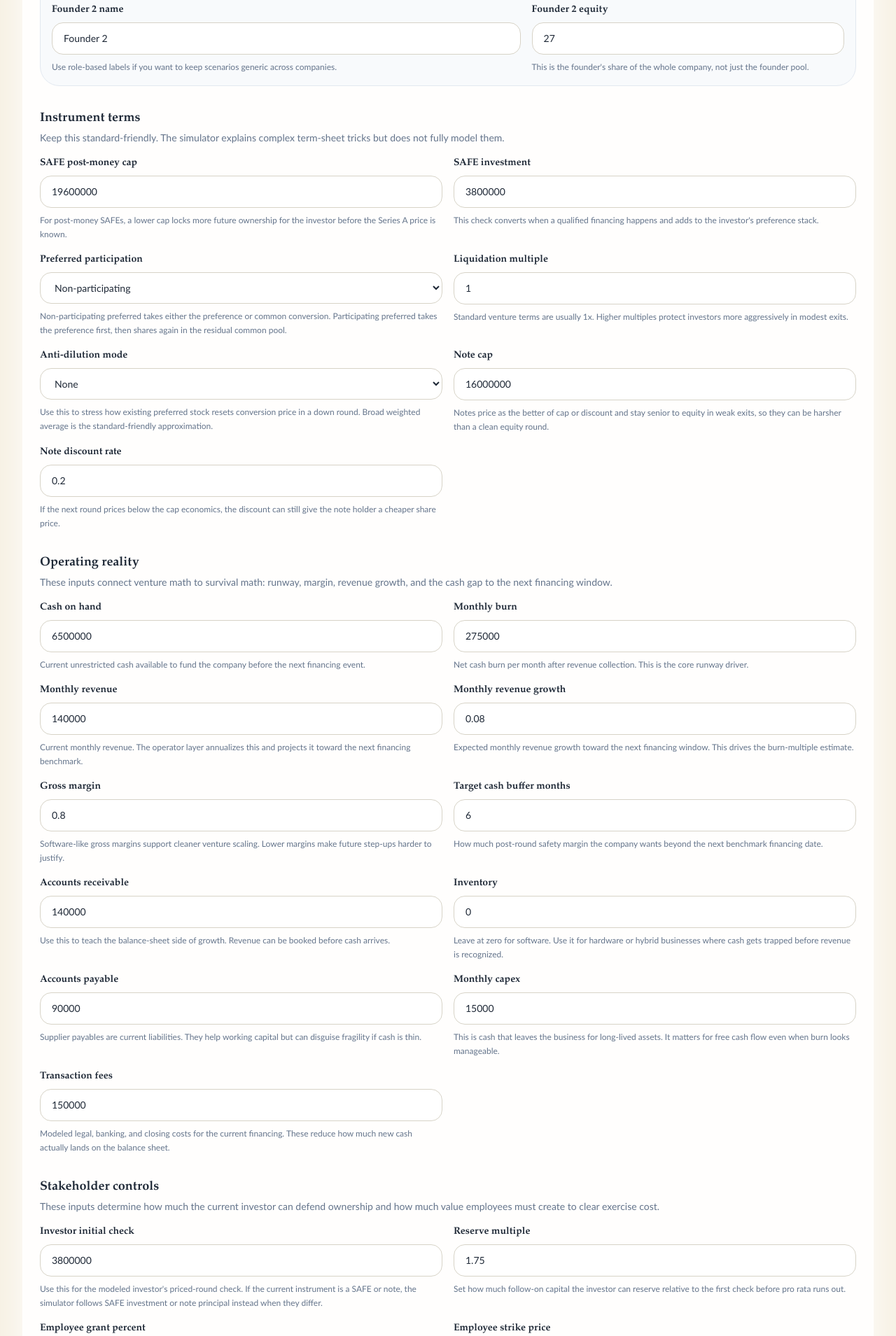
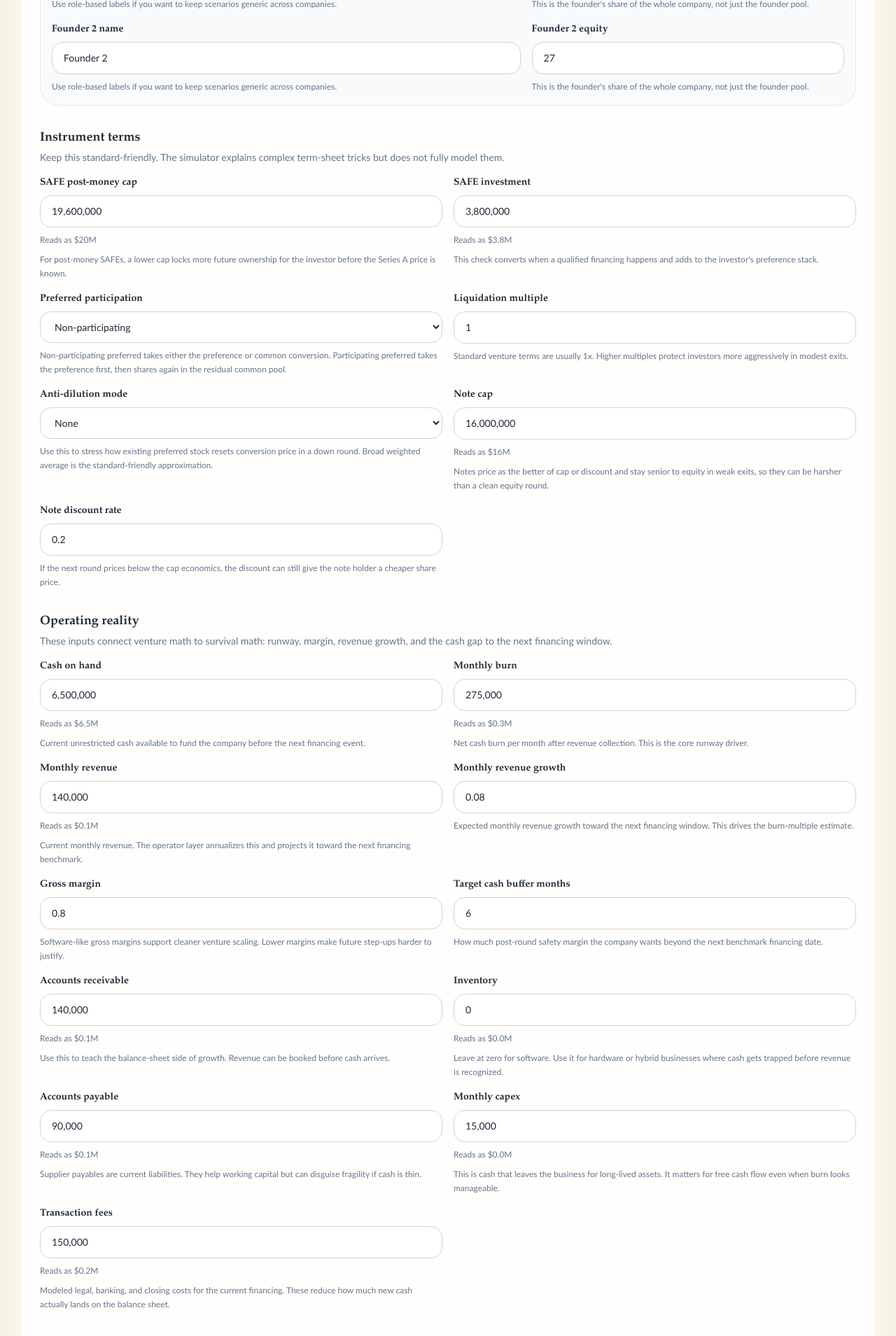
Before and after one commit to imranamindar-rgb/venture-math-lab, a Next.js app: page /cap-table in a window 1280 px wide. Shown: the part 1579-3488 px from the top of the page at 70% size. Built offline with nearby package versions, Linux system fonts and the light colour scheme.

Commit message:
Add formatted money inputs with million hints

```diff
--- a/components/dashboard/FundamentalsDashboardWorkspace.tsx
+++ b/components/dashboard/FundamentalsDashboardWorkspace.tsx
@@ -7,6 +7,7 @@ import { stagePresets } from "@/data/presets";
 import { calculateInvestorOwnership, calculatePostMoney, calculateRequiredExitValue } from "@/lib/engines/deterministic-finance";
 import { Card } from "@/components/ui/Card";
 import { Button } from "@/components/ui/Button";
+import { MoneyInput } from "@/components/ui/MoneyInput";
 import { HistogramChart } from "@/components/charts/HistogramChart";
 import { OwnershipChart } from "@/components/charts/OwnershipChart";
 import { ProbabilityChart } from "@/components/charts/ProbabilityChart";
@@ -112,10 +113,9 @@ export function FundamentalsDashboardWorkspace() {
             </label>
             <label className="space-y-2 text-sm">
               <span className="font-heading font-semibold text-foreground">Investor check</span>
-              <input
-                type="number"
+              <MoneyInput
                 value={checkSize}
-                onChange={(event) => setCheckSize(Number(event.target.value))}
+                onValueChange={setCheckSize}
                 className="w-full rounded-2xl border border-border bg-white px-4 py-3"
               />
             </label>
@@ -131,10 +131,9 @@ export function FundamentalsDashboardWorkspace() {
             </label>
             <label className="space-y-2 text-sm">
               <span className="font-heading font-semibold text-foreground">Fund size</span>
-              <input
-                type="number"
+              <MoneyInput
                 value={fundSize}
-                onChange={(event) => setFundSize(Number(event.target.value))}
+                onValueChange={setFundSize}
                 className="w-full rounded-2xl border border-border bg-white px-4 py-3"
               />
             </label>
--- a/components/fund/FundConstructionWorkspace.tsx
+++ b/components/fund/FundConstructionWorkspace.tsx
@@ -4,6 +4,7 @@ import { useMemo, useState } from "react";
 
 import { stageOrder, FundingStage, MarketOverlay, SectorOverlay } from "@/lib/sim/types";
 import { Card } from "@/components/ui/Card";
+import { MoneyInput } from "@/components/ui/MoneyInput";
 import { HistogramChart } from "@/components/charts/HistogramChart";
 import { ProbabilityChart } from "@/components/charts/ProbabilityChart";
 import {
@@ -31,10 +32,9 @@ export function FundConstructionWorkspace() {
           <div className="mt-6 grid gap-4 md:grid-cols-2 xl:grid-cols-1">
             <label className="space-y-2 text-sm">
               <span className="font-heading font-semibold text-foreground">Fund size</span>
-              <input
-                type="number"
+              <MoneyInput
                 value={config.fundSize}
-                onChange={(event) => setConfig((current) => ({ ...current, fundSize: Number(event.target.value) }))}
+                onValueChange={(value) => setConfig((current) => ({ ...current, fundSize: value }))}
                 className="w-full rounded-2xl border border-border bg-white px-4 py-3"
               />
             </label>
@@ -54,19 +54,17 @@ export function FundConstructionWorkspace() {
             </label>
             <label className="space-y-2 text-sm">
               <span className="font-heading font-semibold text-foreground">Initial check size</span>
-              <input
-                type="number"
+              <MoneyInput
                 value={config.initialCheckSize}
-                onChange={(event) => setConfig((current) => ({ ...current, initialCheckSize: Number(event.target.value) }))}
+                onValueChange={(value) => setConfig((current) => ({ ...current, initialCheckSize: value }))}
                 className="w-full rounded-2xl border border-border bg-white px-4 py-3"
               />
             </label>
             <label className="space-y-2 text-sm">
               <span className="font-heading font-semibold text-foreground">Follow-on check size</span>
-              <input
-                type="number"
+              <MoneyInput
                 value={config.followOnCheckSize}
-                onChange={(event) => setConfig((current) => ({ ...current, followOnCheckSize: Number(event.target.value) }))}
+                onValueChange={(value) => setConfig((current) => ({ ...current, followOnCheckSize: value }))}
                 className="w-full rounded-2xl border border-border bg-white px-4 py-3"
               />
             </label>
--- a/components/simulator/ScenarioEditor.tsx
+++ b/components/simulator/ScenarioEditor.tsx
@@ -4,6 +4,7 @@ import type { ChangeEvent } from "react";
 
 import { stagePresets } from "@/data/presets";
 import { Field } from "@/components/ui/Field";
+import { MoneyInput } from "@/components/ui/MoneyInput";
 import { normalizeFounders, sumFounderOwnership } from "@/lib/founders";
 import { ScenarioConfig, SectorOverlay, MarketOverlay, FundingStage, RoundKind } from "@/lib/sim/types";
 import { formatCurrency, formatPercent } from "@/lib/format";
@@ -142,22 +143,18 @@ export function ScenarioEditor({ config, onChange, onNestedChange }: ScenarioEdi
             label="Current pre-money valuation"
             hint="The model uses this as the anchor for step-up math, which is more important than the headline valuation by itself."
           >
-            <input
-              type="number"
+            <MoneyInput
               value={config.currentPreMoney}
-              onChange={(event) => onChange({ currentPreMoney: numberValue(event) })}
-              className="w-full rounded-2xl border border-border bg-white px-4 py-3 text-sm"
+              onValueChange={(value) => onChange({ currentPreMoney: value })}
             />
           </Field>
           <Field
             label="Current round size or raise amount"
             hint="Use the full round size here, not just the modeled investor check. In priced rounds it sets total dilution. In SAFE and note cases it anchors company cash runway."
           >
-            <input
-              type="number"
+            <MoneyInput
               value={config.currentRoundSize}
-              onChange={(event) => onChange({ currentRoundSize: numberValue(event) })}
-              className="w-full rounded-2xl border border-border bg-white px-4 py-3 text-sm"
+              onValueChange={(value) => onChange({ currentRoundSize: value })}
             />
           </Field>
           <Field
@@ -311,22 +308,18 @@ export function ScenarioEditor({ config, onChange, onNestedChange }: ScenarioEdi
             label="SAFE post-money cap"
             hint="For post-money SAFEs, a lower cap locks more future ownership for the investor before the Series A price is known."
           >
-            <input
-              type="number"
+            <MoneyInput
               value={config.safe.postMoneyCap}
-              onChange={(event) => onNestedChange("safe", { postMoneyCap: numberValue(event) })}
-              className="w-full rounded-2xl border border-border bg-white px-4 py-3 text-sm"
+              onValueChange={(value) => onNestedChange("safe", { postMoneyCap: value })}
             />
           </Field>
           <Field
             label="SAFE investment"
             hint="This check converts when a qualified financing happens and adds to the investor's preference stack."
           >
-            <input
-              type="number"
+            <MoneyInput
               value={config.safe.investment}
-              onChange={(event) => onNestedChange("safe", { investment: numberValue(event) })}
-              className="w-full rounded-2xl border border-border bg-white px-4 py-3 text-sm"
+              onValueChange={(value) => onNestedChange("safe", { investment: value })}
             />
           </Field>
           <Field
@@ -386,11 +379,9 @@ export function ScenarioEditor({ config, onChange, onNestedChange }: ScenarioEdi
             label="Note cap"
             hint="Notes price as the better of cap or discount and stay senior to equity in weak exits, so they can be harsher than a clean equity round."
           >
-            <input
-              type="number"
+            <MoneyInput
               value={config.note.preMoneyCap}
-              onChange={(event) => onNestedChange("note", { preMoneyCap: numberValue(event) })}
-              className="w-full rounded-2xl border border-border bg-white px-4 py-3 text-sm"
+              onValueChange={(value) => onNestedChange("note", { preMoneyCap: value })}
             />
           </Field>
           <Field
@@ -420,33 +411,27 @@ export function ScenarioEditor({ config, onChange, onNestedChange }: ScenarioEdi
             label="Cash on hand"
             hint="Current unrestricted cash available to fund the company before the next financing event."
           >
-            <input
-              type="number"
+            <MoneyInput
               value={config.operating.cashOnHand}
-              onChange={(event) => onNestedChange("operating", { cashOnHand: numberValue(event) })}
-              className="w-full rounded-2xl border border-border bg-white px-4 py-3 text-sm"
+              onValueChange={(value) => onNestedChange("operating", { cashOnHand: value })}
             />
           </Field>
           <Field
             label="Monthly burn"
             hint="Net cash burn per month after revenue collection. This is the core runway driver."
           >
-            <input
-              type="number"
+            <MoneyInput
               value={config.operating.monthlyBurn}
-              onChange={(event) => onNestedChange("operating", { monthlyBurn: numberValue(event) })}
-              className="w-full rounded-2xl border border-border bg-white px-4 py-3 text-sm"
+              onValueChange={(value) => onNestedChange("operating", { monthlyBurn: value })}
             />
           </Field>
           <Field
             label="Monthly revenue"
             hint="Current monthly revenue. The operator layer annualizes this and projects it toward the next financing benchmark."
           >
-            <input
-              type="number"
+            <MoneyInput
               value={config.operating.monthlyRevenue}
-              onChange={(event) => onNestedChange("operating", { monthlyRevenue: numberValue(event) })}
-              className="w-full rounded-2xl border border-border bg-white px-4 py-3 text-sm"
+              onValueChange={(value) => onNestedChange("operating", { monthlyRevenue: value })}
             />
           </Field>
           <Field
@@ -489,55 +474,45 @@ export function ScenarioEditor({ config, onChange, onNestedChange }: ScenarioEdi
             label="Accounts receivable"
             hint="Use this to teach the balance-sheet side of growth. Revenue can be booked before cash arrives."
           >
-            <input
-              type="number"
+            <MoneyInput
               value={config.operating.accountsReceivable}
-              onChange={(event) => onNestedChange("operating", { accountsReceivable: numberValue(event) })}
-              className="w-full rounded-2xl border border-border bg-white px-4 py-3 text-sm"
+              onValueChange={(value) => onNestedChange("operating", { accountsReceivable: value })}
             />
           </Field>
           <Field
             label="Inventory"
             hint="Leave at zero for software. Use it for hardware or hybrid businesses where cash gets trapped before revenue is recognized."
           >
-            <input
-              type="number"
+            <MoneyInput
               value={config.operating.inventory}
-              onChange={(event) => onNestedChange("operating", { inventory: numberValue(event) })}
-              className="w-full rounded-2xl border border-border bg-white px-4 py-3 text-sm"
+              onValueChange={(value) => onNestedChange("operating", { inventory: value })}
             />
           </Field>
           <Field
             label="Accounts payable"
             hint="Supplier payables are current liabilities. They help working capital but can disguise fragility if cash is thin."
           >
-            <input
-              type="number"
+            <MoneyInput
               value={config.operating.accountsPayable}
-              onChange={(event) => onNestedChange("operating", { accountsPayable: numberValue(event) })}
-              className="w-full rounded-2xl border border-border bg-white px-4 py-3 text-sm"
+              onValueChange={(value) => onNestedChange("operating", { accountsPayable: value })}
             />
           </Field>
           <Field
             label="Monthly capex"
             hint="This is cash that leaves the business for long-lived assets. It matters for free cash flow even when burn looks manageable."
           >
-            <input
-              type="number"
+            <MoneyInput
               value={config.operating.capexMonthly}
-              onChange={(event) => onNestedChange("operating", { capexMonthly: numberValue(event) })}
-              className="w-full rounded-2xl border border-border bg-white px-4 py-3 text-sm"
+              onValueChange={(value) => onNestedChange("operating", { capexMonthly: value })}
             />
           </Field>
           <Field
             label="Transaction fees"
             hint="Modeled legal, banking, and closing costs for the current financing. These reduce how much new cash actually lands on the balance sheet."
           >
-            <input
-              type="number"
+            <MoneyInput
               value={config.operating.transactionFees}
-              onChange={(event) => onNestedChange("operating", { transactionFees: numberValue(event) })}
-              className="w-full rounded-2xl border border-border bg-white px-4 py-3 text-sm"
+              onValueChange={(value) => onNestedChange("operating", { transactionFees: value })}
             />
           </Field>
         </div>
@@ -555,11 +530,9 @@ export function ScenarioEditor({ config, onChange, onNestedChange }: ScenarioEdi
             label="Investor initial check"
             hint="Use this for the modeled investor's priced-round check. If the current instrument is a SAFE or note, the simulator follows SAFE investment or note principal instead when they differ."
           >
-            <input
-              type="number"
+            <MoneyInput
               value={config.investor.initialCheck}
-              onChange={(event) => onNestedChange("investor", { initialCheck: numberValue(event) })}
-              className="w-full rounded-2xl border border-border bg-white px-4 py-3 text-sm"
+              onValueChange={(value) => onNestedChange("investor", { initialCheck: value })}
             />
           </Field>
           <Field
--- /dev/null
+++ b/components/ui/MoneyInput.tsx
@@ -0,0 +1,76 @@
+"use client";
+
+import { ChangeEvent, useEffect, useState } from "react";
+
+import { formatMillionsValue, formatNumberInput } from "@/lib/format";
+
+interface MoneyInputProps {
+  value: number;
+  onValueChange: (value: number) => void;
+  className?: string;
+  showMillionsHint?: boolean;
+}
+
+function sanitizeMoneyInput(raw: string) {
+  const negative = raw.trim().startsWith("-");
+  const cleaned = raw.replace(/[^\d.]/g, "");
+  const [whole = "", ...rest] = cleaned.split(".");
+  const decimal = rest.join("");
+  const hasDecimal = raw.includes(".");
+
+  return {
+    normalized: `${negative ? "-" : ""}${whole}${hasDecimal ? `.${decimal}` : ""}`,
+    hasDecimal,
+  };
+}
+
+function formatGroupedInput(raw: string, hasDecimal: boolean) {
+  if (raw === "" || raw === "-" || raw === "." || raw === "-.") {
+    return raw;
+  }
+
+  const negative = raw.startsWith("-");
+  const unsigned = negative ? raw.slice(1) : raw;
+  const [whole = "", decimal = ""] = unsigned.split(".");
+  const safeWhole = whole === "" ? "0" : whole;
+  const groupedWhole = Number(safeWhole).toLocaleString("en-US");
+
+  return `${negative ? "-" : ""}${groupedWhole}${hasDecimal ? `.${decimal}` : ""}`;
+}
+
+export function MoneyInput({
+  value,
+  onValueChange,
+  className = "w-full rounded-2xl border border-border bg-white px-4 py-3 text-sm",
+  showMillionsHint = true,
+}: MoneyInputProps) {
+  const [displayValue, setDisplayValue] = useState(formatNumberInput(value));
+
+  useEffect(() => {
+    setDisplayValue(formatNumberInput(value));
+  }, [value]);
+
+  function handleChange(event: ChangeEvent<HTMLInputElement>) {
+    const { normalized, hasDecimal } = sanitizeMoneyInput(event.target.value);
+    setDisplayValue(formatGroupedInput(normalized, hasDecimal));
+
+    if (normalized === "" || normalized === "-" || normalized === "." || normalized === "-.") {
+      onValueChange(0);
+      return;
+    }
+
+    const nextValue = Number(normalized);
+    if (Number.isFinite(nextValue)) {
+      onValueChange(nextValue);
+    }
+  }
+
+  return (
+    <div className="space-y-2">
+      <input type="text" inputMode="decimal" value={displayValue} onChange={handleChange} className={className} />
+      {showMillionsHint ? (
+        <p className="text-xs leading-5 text-slate-500">Reads as {formatMillionsValue(value)}</p>
+      ) : null}
+    </div>
+  );
+}
--- a/lib/format.ts
+++ b/lib/format.ts
@@ -4,6 +4,21 @@ export function formatCurrency(value: number) {
     currency: "USD",
     maximumFractionDigits: value >= 100 ? 0 : 2,
   }).format(value);
+}
+
+export function formatNumberInput(value: number, maximumFractionDigits = 2) {
+  return new Intl.NumberFormat("en-US", {
+    maximumFractionDigits,
+  }).format(value);
+}
+
+export function formatMillionsValue(value: number) {
+  const millions = value / 1_000_000;
+  const fractionDigits = Math.abs(millions) >= 10 ? 0 : 1;
+  return `$${millions.toLocaleString("en-US", {
+    minimumFractionDigits: fractionDigits,
+    maximumFractionDigits: fractionDigits,
+  })}M`;
 }
 
 export function formatPercent(value: number, maximumFractionDigits = 1) {
```
